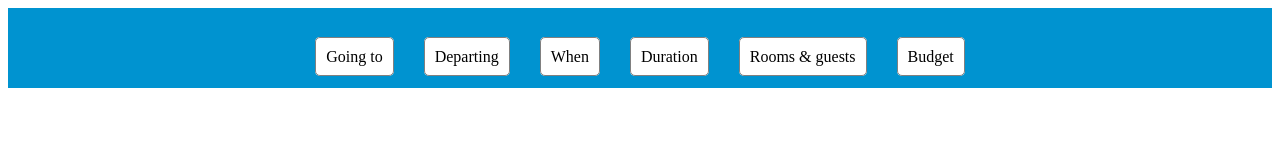
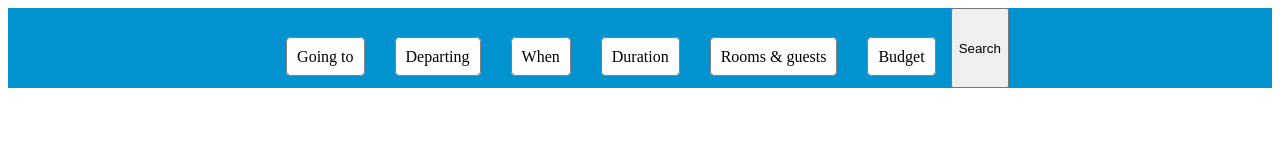
Before and after one commit to bostonboy77/Drop_Down2, a plain HTML site: page index.html in a window 1280 px wide. Drawn offline with Linux system fonts and the light colour scheme.

Commit message:
add a search button packages

```diff
--- a/index.html
+++ b/index.html
@@ -456,6 +456,11 @@
 
         </div>
 
+            <button class="search-button-packages">
+                <span class="search-button-text">Search</span>
+            </button>
+
+
     </section>
 </body>
 
```
